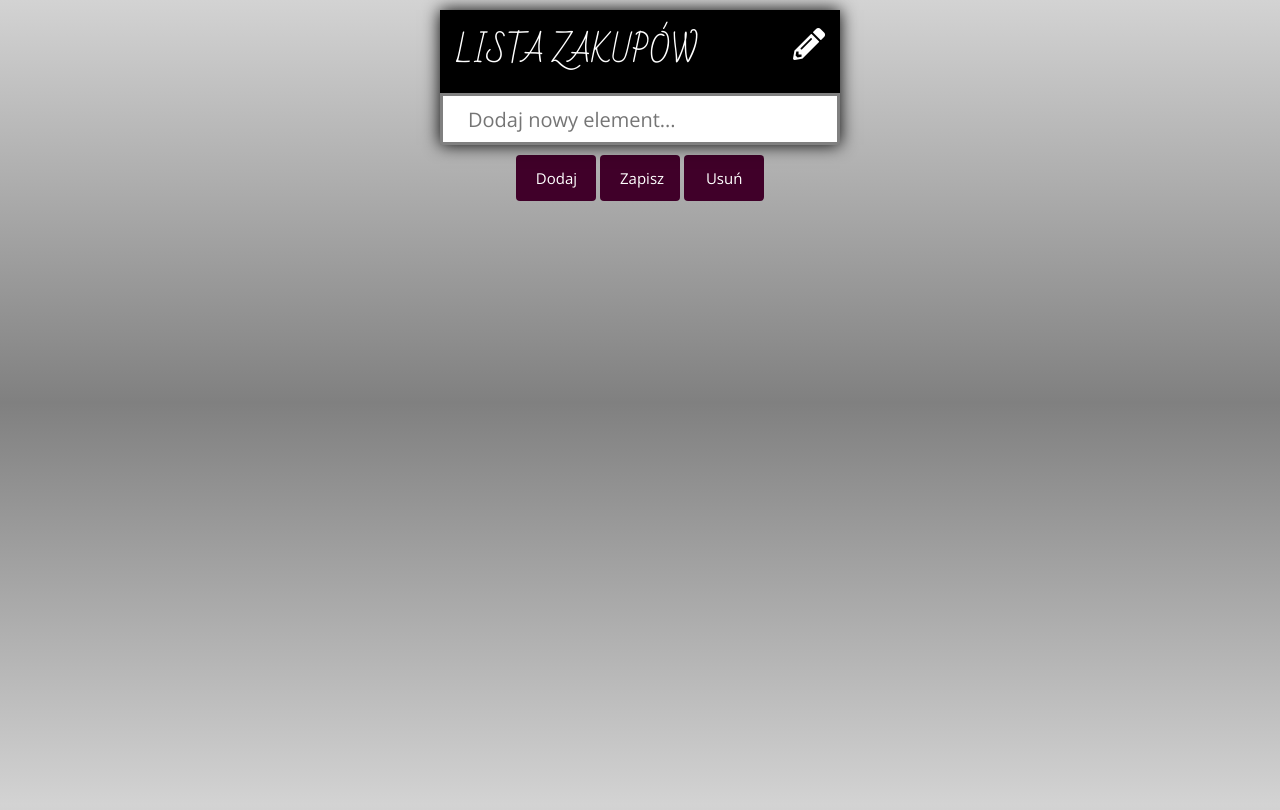
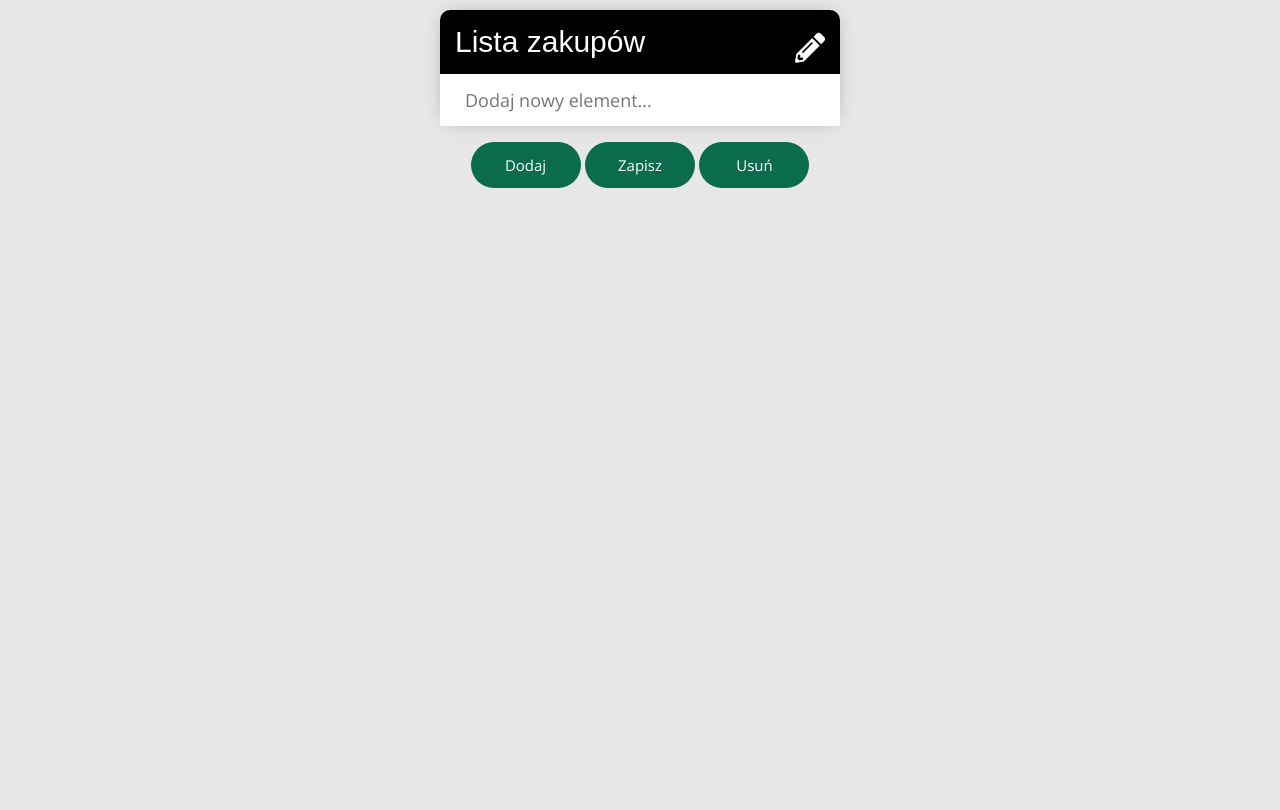
Before and after one commit to m-gorski/ShoppingList, a PHP site: page / in a window 1280 px wide. Run offline with PHP 8.4, Linux system fonts and the light colour scheme; some libraries are stand-ins or nearby versions.

Commit message:
Update style.css

```diff
--- a/style.css
+++ b/style.css
@@ -1,22 +1,18 @@
 body {
 	min-height: 100%;
-    font-family: Bad Script;
-    background: lightgray;
-    background: -webkit-linear-gradient(to bottom, lightgray, gray, lightgray);
-    background: linear-gradient(lightgray, gray, lightgray);
+	font-family: "Mochiy Pop One", sans-serif;
+	background: #e7e7e7;
 	margin-top: -5px;
 	margin-bottom: -5px;
    }
 
    h1 {
-    text-transform: uppercase;
-    background: #86a8e7;
-    background: black;
 	color: white;
 	margin: 0;
-    padding: 10px 28px;
+	padding: 15px 35px;
 	font-weight: normal;
 	margin-top: 15px;
+	font-size: 30px;
    }
 
    /*pole do wpisywania tekstu*/
@@ -25,18 +21,16 @@ input {
 	width: 100%;
 	box-sizing: border-box;
 	height: 52px;
-    font-size: 20px;
+	font-size: 18px;
 	font-weight: 0.5px;
 	padding-left: 25px;
-    border: 3px solid gray;
+	border: none;
 	color: gray;
 	font-family: Open Sans;
-    overflow-wrap: break-word;
    }
 
    input:focus {
-    background: #edf1f5;
-    border: 3px solid #400029;
+	background: #f8f8f8;
 	outline: none;
 	color: black;
    }
@@ -64,10 +58,9 @@ span {
 	color: #400029;
    }
 
-
    /*przyciski zapisz, usuń, dodaj*/
    button {
-    background-color: #400029;
+	background-color: #0b6b4d;
 	border: none;
 	color: white;
 	padding: 8px 20px;
@@ -75,77 +68,84 @@ button {
 	text-decoration: none;
 	display: inline-block;
 	font-size: 15px;
-    border-radius: 4px;
+	border-radius: 50px;
 	font-family: Open Sans;
 	height: 46px;
-    width: 80px;
+	width: 110px;
 	-webkit-transition-duration: 0.4s;
 	transition-duration: 0.4s;
 	cursor: pointer;
    }
 
+   button:hover {
+	background-color: lightslategray;
+	color: white;
+	font-size: 15px;
+	padding: 8px 20px;
+	font-family: Open Sans;
+   }
+
    /*div, w którym umieszczone są przyciski*/
    #buttons {
 	max-width: 400px;
-    margin: 0 auto;
 	text-align: center;
 	bottom: 5px;
 	margin: 0 auto;
 	margin-top: 10px;
 	margin-bottom: 10px;
-
    }
 
    /*div, w którym umieszczone są h1 i pole input*/
    #boxMain {
 	margin: 0 auto;
-    box-shadow: 0 0 1em black;
+	-webkit-box-shadow: 0px 0px 20px -10px rgba(101, 101, 101, 1);
+	-moz-box-shadow: 0px 0px 20px -10px rgba(101, 101, 101, 1);
+	box-shadow: 0px 0px 20px -10px rgba(101, 101, 101, 1);
 	max-width: 400px;
-    background: white;
+	background: #000000;
 	position: relative;
 	max-height: 135px;
+	border-radius: 10px;
    }
 
-/*elementy listy*/
-.elements-list {
+   /*pudełko z listą*/
+   .boxList {
 	list-style-type: none;
 	margin: 0;
-    padding: 0 2px;
+	padding: 0;
    }
 
    /*pojedynczy element listy*/
-.elements-list li {
+   .boxList li {
 	background: #f7f7f7;
-    /*height: 50px;*/
-    padding-left: 10px;
+	height: 50px;
 	line-height: 50px;
 	cursor: pointer;
-    font-size: 20px;
+	font-size: 18px;
 	font-family: Open Sans;
+	border-top: 1px solid #eeeeee;
 	margin: 0 auto;
 	max-width: 400px;
-    word-wrap: break-word;
 	position: relative;
    }
 
    /*wybranie co drugiego elementu*/
-.elements-list li:nth-child(2n) {
+   .boxList li:nth-child(2n) {
 	background: #edf1f5;
    }
 
-.elements-list li:hover span {
+   .boxList li:hover span {
 	width: 50px;
-    opacity: 1.0;
+	opacity: 1;
+	/*	margin-left: 10px;*/
    }
 
    /*przekreślamy element po kliknięciu, oznacza wykonanie danego zakupu, zadania*/
    .checked {
-
 	color: dimgrey;
 	text-decoration: line-through gray;
 	text-decoration: -webkit-line-through gray;
-    -webkit-text-decoration-line: line-through;
-    opacity: 1.0;
+	opacity: 1;
 	background: yellow;
    }
 
@@ -156,22 +156,13 @@ button {
 
    /*dla rozdzielcozsci mniejszej niz 320*/
    @media screen and (min-width: 320px) {
-
 	h1 {
-        padding: 10px 10px;
+	 padding: 15px 10px;
 	}
-
    }
 
    @media screen and (min-width: 360px) {
-
-
 	h1 {
-        padding: 10px 15px;
+	 padding: 15px 15px;
 	}
    }
-
-
-/*test gita*/
-
-#testowanie
```
Lines whose indentation alone changed are shown as unchanged.
